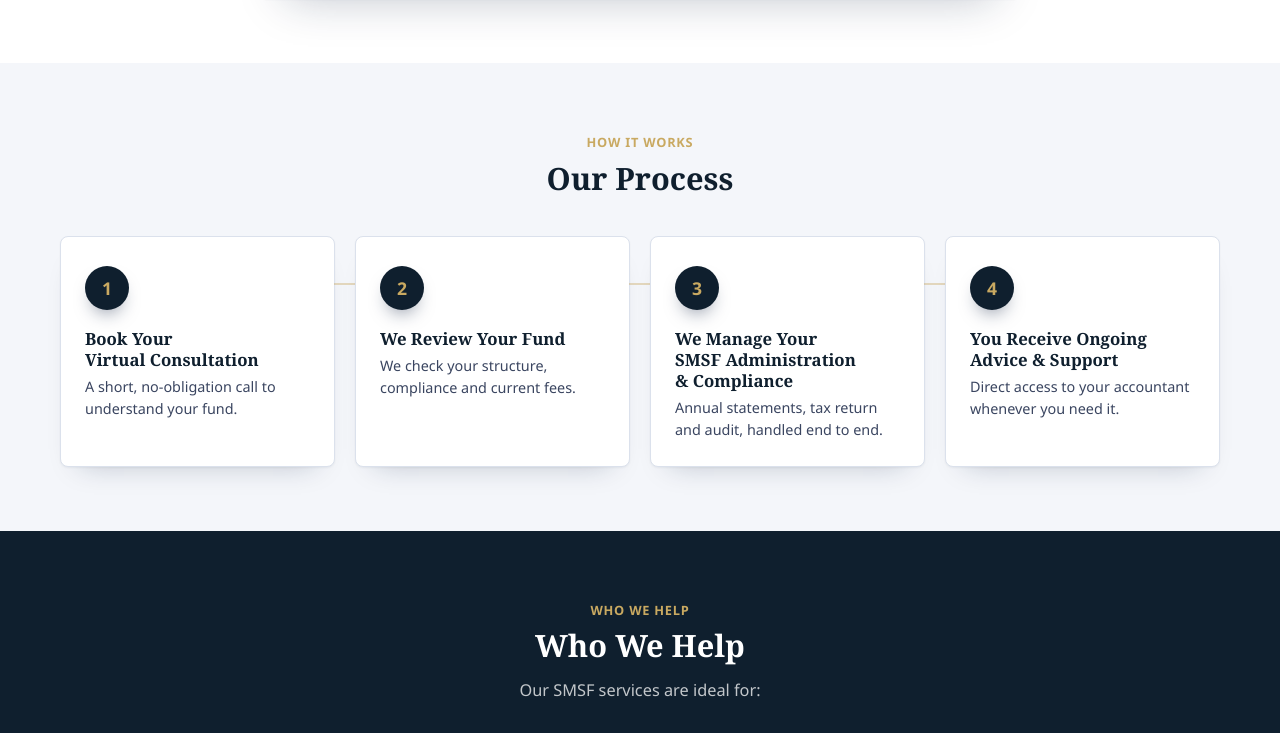
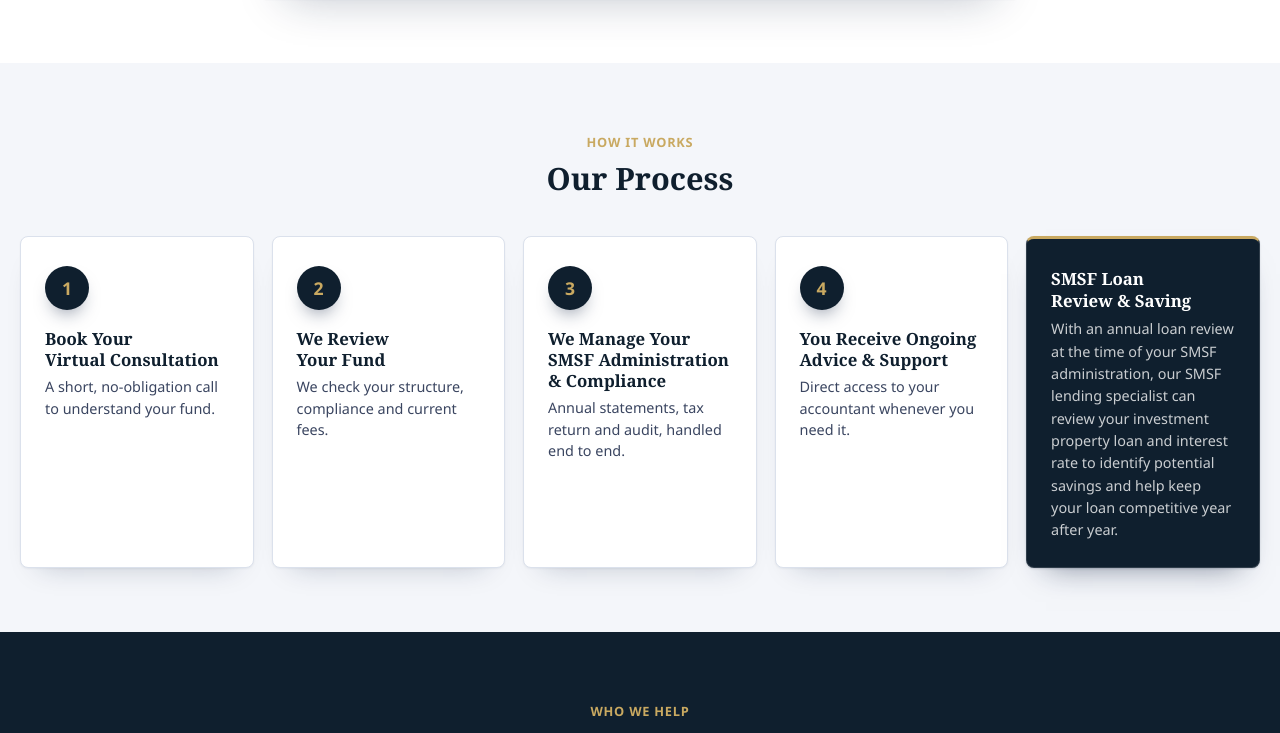
Before and after one commit to CodepaperAI/Advancedtax, a Next.js app: page /smsf-services in a window 1280 px wide. Shown: the part 5029-5762 px from the top of the page. Built offline with nearby package versions, Linux system fonts and the light colour scheme.

Commit message:
multiple revisions

```diff
--- a/app/smsf-services/page.tsx
+++ b/app/smsf-services/page.tsx
@@ -68,6 +68,16 @@
  * as the card's only stat. See .smsf-services-feereview-savings /
  * -highlight in the CSS — the -example / -example-* rules are no longer
  * used by this markup and can be removed there if desired.
+ *
+ * UPDATE (Our Process continuity pass):
+ * Added a 5th card into the "Our Process" grid, sitting beside step 4 in
+ * the same row. It is NOT a numbered step — PROCESS_STEPS itself and the
+ * four numbered cards it renders are unchanged — it renders as an extra
+ * <li> after the PROCESS_STEPS.map() call, with no number badge, styled
+ * in the navy/gold palette (see .smsf-services-process-continuity in the
+ * CSS) so it reads as an "ongoing" note rather than "step 5". Content
+ * comes from LOAN_REVIEW_HEADING / LOAN_REVIEW_BODY ("SMSF Loan Review &
+ * Saving").
  * ------------------------------------------------------------------------
  */
 
@@ -484,7 +494,7 @@ const SERVICE_CARDS = [
   {
     icon: IconBuilding,
     title: "SMSF Setup",
-    body: "We'll help determine whether establishing a Self Managed Super Fund is right for your circumstances before guiding you through every step of the setup process.",
+    body: "Once you have received appropriate financial advice and decided that an SMSF is right for you, we can help set it up correctly and take the hassle out of the accounting, tax and compliance process.",
   },
   {
     icon: IconSettings,
@@ -541,6 +551,13 @@ const PROCESS_STEPS = [
     body: "Direct access to your accountant whenever you need it.",
   },
 ];
+
+// NEW: "SMSF Loan Review & Saving" — the 5th card rendered beside step 4
+// in the "Our Process" grid. Not part of PROCESS_STEPS and not numbered;
+// styled as an additional service highlight rather than another step.
+const LOAN_REVIEW_HEADING = "SMSF Loan Review & Saving";
+const LOAN_REVIEW_BODY =
+  "With an annual loan review at the time of your SMSF administration, our SMSF lending specialist can review your investment property loan and interest rate to identify potential savings and help keep your loan competitive year after year.";
 
 const SWITCH_REASONS = [
   "Only contacts you once a year",
@@ -963,13 +980,20 @@ export default function SmsfServicesPage() {
 
       {/* Our process */}
       <section className="smsf-services-section smsf-services-section--alt">
-        <div className="smsf-services-container">
+        {/*
+          NEW: this container gets the --wide modifier so the 5-card row
+          (four steps + the continuity card) has a little more breathing
+          room than the site's standard 1200px container. Scoped to this
+          section only — every other section still uses the plain
+          .smsf-services-container.
+        */}
+        <div className="smsf-services-container smsf-services-container--wide">
           <div className="smsf-services-section-intro">
             <span className="smsf-services-eyebrow">How It Works</span>
             <h2>Our Process</h2>
           </div>
 
-          <ol className="smsf-services-process-grid">
+          <ol className="smsf-services-process-grid smsf-services-process-grid--with-continuity">
             {PROCESS_STEPS.map((step, index) => (
               <li className="smsf-services-process-step" key={step.title}>
                 <span className="smsf-services-process-number">
@@ -985,9 +1009,23 @@ export default function SmsfServicesPage() {
                 )}
               </li>
             ))}
+
+            {/*
+              NEW: sits in the same row as the four numbered steps above,
+              right beside step 4. It is explicitly NOT a numbered step —
+              no number badge is rendered, and it's styled in the navy/gold
+              palette (instead of white) so it visually reads as a
+              separate "ongoing" note rather than "step 5".
+            */}
+            <li className="smsf-services-process-step smsf-services-process-continuity">
+              <h3>{LOAN_REVIEW_HEADING}</h3>
+              <p>{LOAN_REVIEW_BODY}</p>
+            </li>
           </ol>
         </div>
       </section>
+      {/* END Our process — PROCESS_STEPS / the four numbered cards above
+          are unchanged; only the extra navy card beside step 4 is new. */}
 
       {/* Who we help */}
       <section className="smsf-services-section smsf-services-section--navy">
--- a/app/smsf-services/smsf-services.css
+++ b/app/smsf-services/smsf-services.css
@@ -54,6 +54,15 @@
      example placed next to it (side-by-side on wider screens) as a
      smaller, explicitly labelled "Example". Search "FEE REVIEW HIGHLIGHT
      REVISION" for the touched blocks. Nothing else in this file changed.
+
+   UPDATE (Our Process continuity pass):
+   - Added a 5th card into the "Our Process" grid, sitting beside step 4
+     in the same row on desktop. It is NOT a numbered step — the existing
+     .smsf-services-process-step/-number/-connector rules are untouched —
+     it's told apart purely by color (solid navy fill + gold top border
+     instead of white), and carries a single message: "SMSF Loan Review &
+     Saving". New rules are added at the end of this file under "NEW:
+     PROCESS CONTINUITY CARD". Nothing else in this file was changed.
    ========================================================================== */
 
 .smsf-services-page {
@@ -76,6 +85,14 @@
   max-width: 1200px;
   margin: 0 auto;
   padding: 0 1.25rem;
+}
+
+/* NEW: slightly wider than the standard 1200px container — used only by
+   "Our Process" so the 5-card row (four steps + the continuity card)
+   isn't as tightly squeezed on desktop. A modest bump, not a full-width
+   treatment like the hero. */
+.smsf-services-container--wide {
+  max-width: 1320px;
 }
 
 /* ---------- Announcement banner ---------- */
@@ -1388,3 +1405,88 @@
     padding: 2.75rem 3rem 2.5rem;
   }
 }
+
+/* ==========================================================================
+   NEW: PROCESS CONTINUITY CARD
+   A 5th card that sits in the same grid/row as the four numbered "Our
+   Process" steps, directly beside step 4. It is explicitly NOT a numbered
+   step — none of the .smsf-services-process-step/-number/-connector rules
+   above were changed, and this card renders with no number badge. It's
+   told apart from the four white step cards purely by color: solid navy
+   fill with a gold top border (the same "closing note" language used by
+   .smsf-services-intro-callout elsewhere on the page).
+   ========================================================================== */
+
+/* Modifier on the existing process grid so the added 5th item can sit
+   beside the four step cards on wide screens without disturbing the
+   fixed 2-/4-column rules those cards already use at smaller breakpoints
+   (see the base .smsf-services-process-grid rules above, unchanged). */
+.smsf-services-process-grid--with-continuity {
+  gap: 1.5rem;
+}
+
+.smsf-services-process-continuity {
+  background: var(--smsf-navy);
+  border-color: rgba(255, 255, 255, 0.14);
+  border-top: 3px solid var(--smsf-gold);
+  box-shadow: 0 1px 2px rgba(16, 32, 63, 0.16),
+    0 18px 30px -20px rgba(16, 32, 63, 0.55);
+  display: flex;
+  flex-direction: column;
+  justify-content: center;
+}
+
+.smsf-services-process-continuity:hover,
+.smsf-services-process-continuity:focus-within {
+  /* Override the base step card's light-background hover state so it
+     doesn't flash white-on-navy; keep only the lift. */
+  background: var(--smsf-navy-700);
+  box-shadow: 0 1px 2px rgba(16, 32, 63, 0.2),
+    0 24px 36px -20px rgba(16, 32, 63, 0.6);
+}
+
+.smsf-services-process-continuity h3 {
+  margin: 0 0 0.4rem;
+  color: #fff;
+  font-size: 1.05rem;
+  line-height: 1.3;
+}
+
+.smsf-services-process-continuity p {
+  margin: 0;
+  color: rgba(255, 255, 255, 0.78);
+  font-size: 0.9rem;
+  line-height: 1.55;
+}
+
+/* ---- Process continuity card: responsive ---- */
+
+@media (min-width: 640px) {
+  /* Base grid is 2 columns here (see .smsf-services-process-grid above);
+     five items settle as 2/2/1, with the continuity card alone in its
+     own row until the 900px layout below. */
+  .smsf-services-process-grid--with-continuity {
+    grid-template-columns: repeat(2, 1fr);
+  }
+}
+
+@media (min-width: 900px) {
+  /* Five items across on wide screens, so the continuity card sits
+     beside step 4 in the same row instead of the fixed 4-column layout
+     the base rule uses. */
+  .smsf-services-process-grid--with-continuity {
+    grid-template-columns: repeat(5, 1fr);
+    gap: 1.1rem;
+  }
+
+  .smsf-services-process-grid--with-continuity .smsf-services-process-connector {
+    display: none;
+  }
+}
+
+@media (prefers-reduced-motion: reduce) {
+  .smsf-services-process-continuity {
+    transition: none;
+    animation: none;
+  }
+}
```
